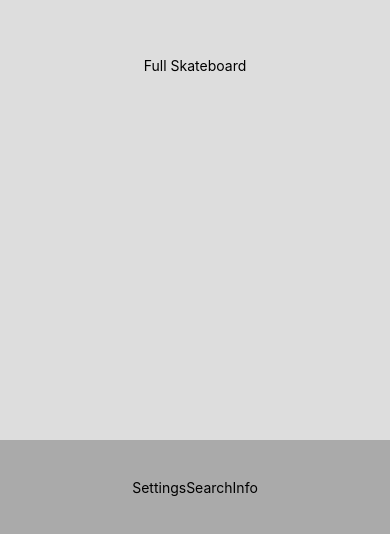
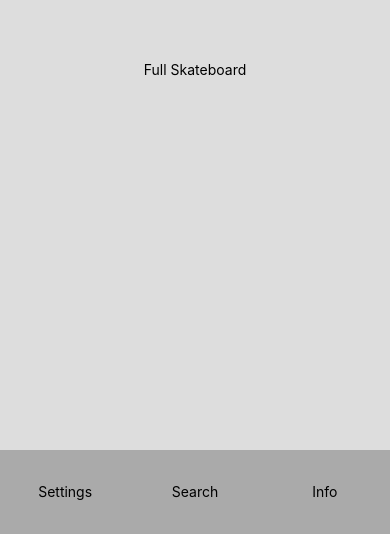
Before and after one commit to IgoVeyner/Nuts-Bolts, a React Native app: screen / in a window 390 px wide. Shown: the part 310-844 px from the top of the page. Built offline with nearby package versions, Linux system fonts and the light colour scheme.

Commit message:
adjust layout

```diff
--- a/src/components/Menu.js
+++ b/src/components/Menu.js
@@ -4,9 +4,9 @@ import { View, Text, StyleSheet } from 'react-native'
 const Menu = () => {
   return (
     <View style={styles.menu}>
-      <Text>Settings</Text>
-      <Text>Search</Text>
-      <Text>Info</Text>
+      <Text style={styles.menuItem}>Settings</Text>
+      <Text style={styles.menuItem}>Search</Text>
+      <Text style={styles.menuItem}>Info</Text>
     </View>
   )
 }
@@ -15,12 +15,16 @@ const styles = StyleSheet.create({
   menu: {
     flex: 1,
     backgroundColor: '#aaa',
-    textAlign: 'center',
     flexDirection: 'row',
     width: '100%',
     alignItems: 'center',
     justifyContent: 'center',
-  }
+  },
+
+  menuItem: {
+    width: '33.3%',
+    textAlign: 'center',
+  },
 })
 
 export default Menu
--- a/src/components/Model.js
+++ b/src/components/Model.js
@@ -11,7 +11,7 @@ const ModelContainer = ({ modelName}) => {
 
 const styles = StyleSheet.create({
   modelContainer: {
-    flex: 8,
+    flex: 9,
     backgroundColor: '#ddd',
     width: '100%',
     alignItems: 'center',
```
